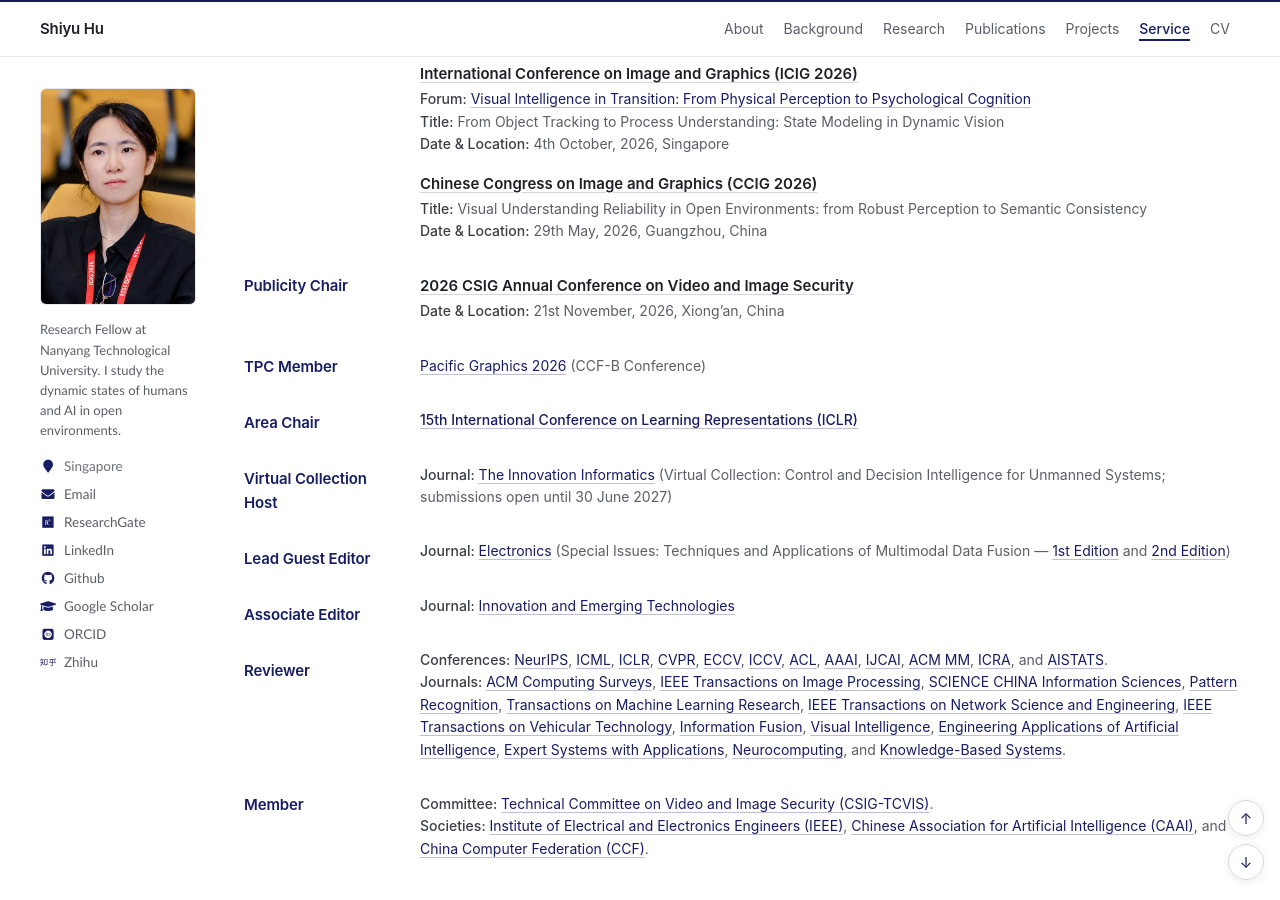
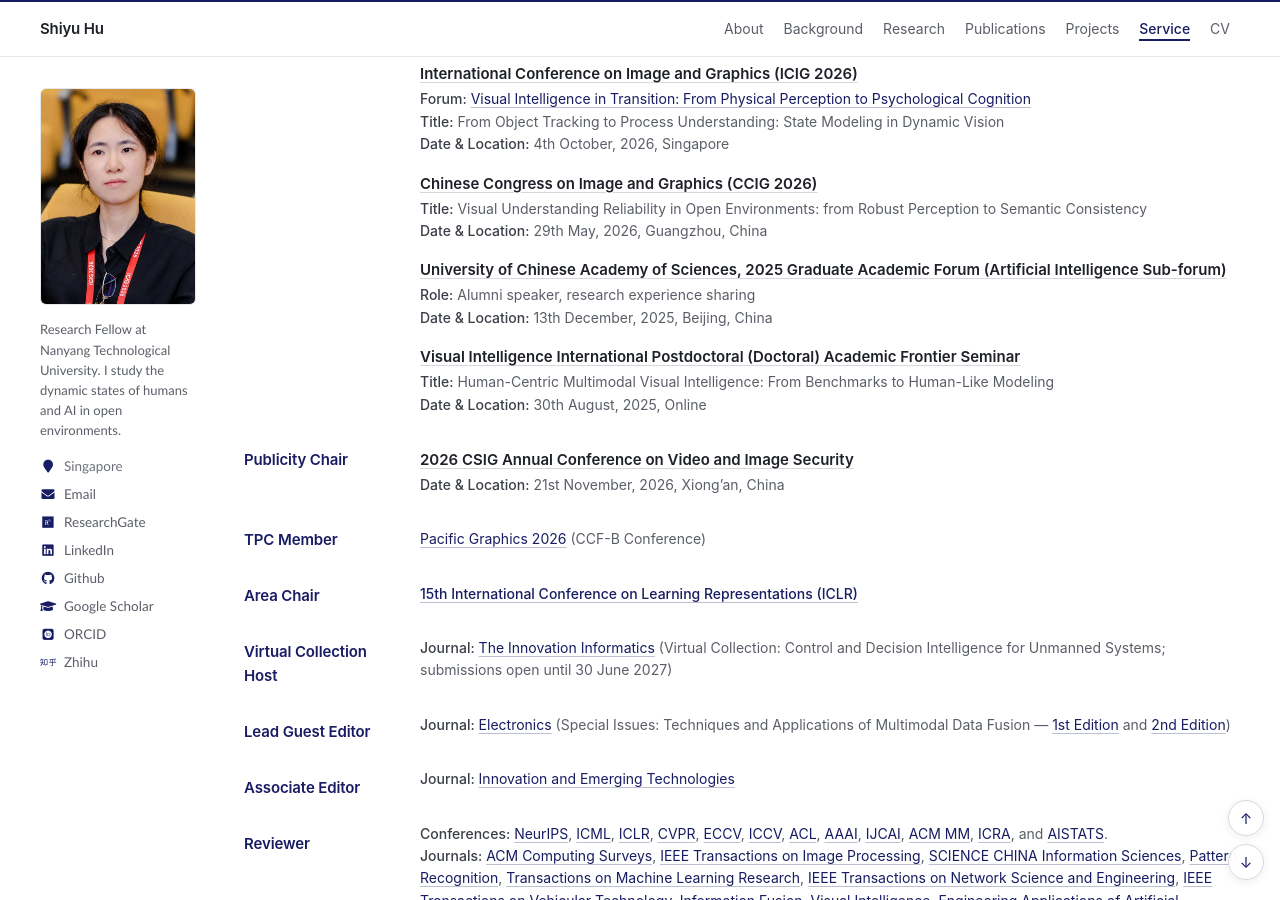
Before and after one commit to huuuuusy/huuuuusy.github.io, a Jekyll site: the page built from _pages/about.md, in a window 1280 px wide and 900 px high, scrolled down 10334 px. Built offline with Jekyll 4.4.1, drawn with Linux system fonts in a browser that asks for light colours; some web fonts are replaced.

Commit message:
Add the 2025 Visual Intelligence postdoctoral seminar talk and UCAS graduate forum alumni sharing
Co-Authored-By: Claude Opus 5.5 <noreply@anthropic.com>

```diff
--- a/_includes/home/content/activity.md
+++ b/_includes/home/content/activity.md
@@ -65,6 +65,14 @@
 **[Chinese Congress on Image and Graphics (CCIG 2026)](https://ccig.csig.org.cn/2026/)**
 - **Title:** Visual Understanding Reliability in Open Environments: from Robust Perception to Semantic Consistency
 - **Date & Location:** 29th May, 2026, Guangzhou, China<br>
+
+**[University of Chinese Academy of Sciences, 2025 Graduate Academic Forum (Artificial Intelligence Sub-forum)](https://mp.weixin.qq.com/s/Frgc8iEkhvYBO5XM7wGQsw)**
+- **Role:** Alumni speaker, research experience sharing
+- **Date & Location:** 13th December, 2025, Beijing, China<br>
+
+**[Visual Intelligence International Postdoctoral (Doctoral) Academic Frontier Seminar](https://mp.weixin.qq.com/s/dBXVdb6BAalmFctsUCJOwA)**
+- **Title:** Human-Centric Multimodal Visual Intelligence: From Benchmarks to Human-Like Modeling
+- **Date & Location:** 30th August, 2025, Online<br>
 <!-- - **Duration:** Half-day<br> -->
 <!-- [Slides](https://huuuuusy.github.io/files/ACCV2024-slides.pdf) -->
 <!-- [Webpage](https://nodycon2026.app.earendelplatform.com/custom-pages/CQCCPE4A00000)  -->
--- a/_includes/home/content/news.md
+++ b/_includes/home/content/news.md
@@ -48,6 +48,8 @@
 
 **2026.01** One paper ([NarrLV](#NarrLV)) has been accepted by the [14th International Conference on Learning Representations](https://iclr.cc/Conferences/2026) (ICLR, CCF-A Conference).
 
+**2025.12** I was invited to share my research experience as a UCAS alum at the Artificial Intelligence Sub-forum of the [University of Chinese Academy of Sciences 2025 Graduate Academic Forum](https://mp.weixin.qq.com/s/Frgc8iEkhvYBO5XM7wGQsw) (13th December, 2025, Beijing).
+
 **2025.12** We will conduct a Mini-Symposium (topic: Complex Network Systems and Large Language Models) on [NODYCON 2026 (The Fifth International Nonlinear Dynamics Conference)](https://nodycon2026.app.earendelplatform.com/), more information will be released soon.
 
 **2025.11** Three papers have been accepted by the [AI for Education Workshop in the 40th Annual AAAI Conference on Artificial Intelligence](https://ai4ed.cc/workshops/aaai2026) (AAAIW).
@@ -57,6 +59,8 @@
 **2025.10** We have conducted a tutorial at [28th European Conference on Artificial Intelligence (ECAI)](https://ecai2025.org/) (26th October, 2025, Bologna, Italy).
 
 **2025.10** We have conducted a tutorial at [2025 IEEE International Conference on Systems, Man, and Cybernetics (SMC)](https://www.ieeesmc2025.org/) (5th October, 2025, Vienna, Austria).
+
+**2025.08** I gave an invited talk, *Human-Centric Multimodal Visual Intelligence: From Benchmarks to Human-Like Modeling*, at the [Visual Intelligence International Postdoctoral (Doctoral) Academic Frontier Seminar](https://mp.weixin.qq.com/s/dBXVdb6BAalmFctsUCJOwA) (30th August, 2025, online).
 
 **2025.08** We have conducted a tutorial at [34th International Joint Conference on Artificial Intelligence (IJCAI)](https://2025.ijcai.org/) (18th August, 2025, Montreal, Canada).
 
```
Also changed, not shown: 1 other file.
